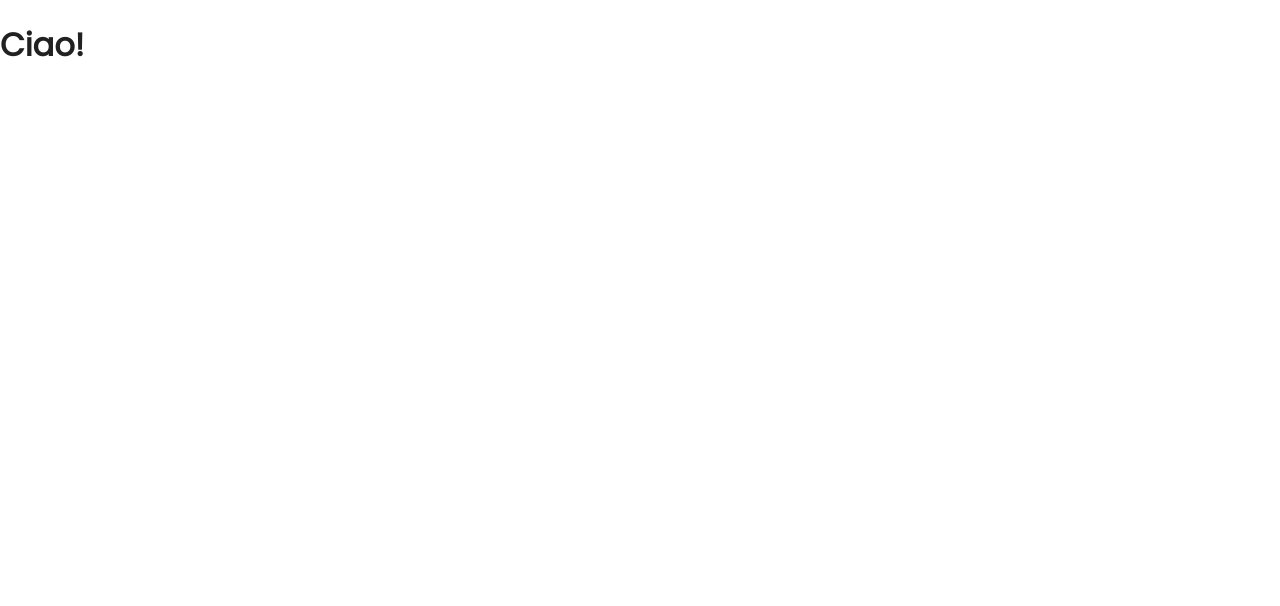
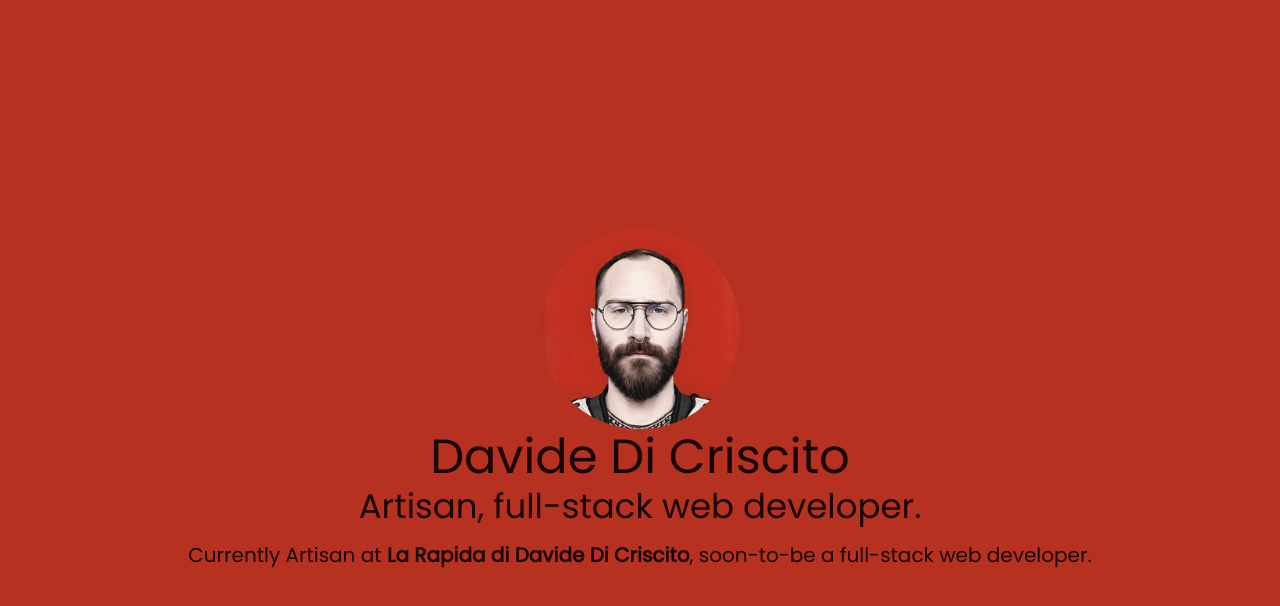
Before and after one commit to ctrlmaniac/me, a React (Vite) app: page / in a window 1280 px wide. Shown: the top 606 px of the page. Built offline with nearby package versions, Linux system fonts and the light colour scheme.

Commit message:
move app into its folder

```diff
--- a/src/App.tsx
+++ /dev/null
@@ -1,5 +0,0 @@
-const App: React.FC = () => {
-  return <h1>Ciao!</h1>;
-};
-
-export default App;
--- /dev/null
+++ b/src/App/Welcome.tsx
@@ -0,0 +1,28 @@
+import React from "react";
+import { View } from "../Components";
+import { Avatar, Box, CircularProgress, Typography } from "@mui/material";
+import avatar from "../assets/avatar.jpg";
+
+const Welcome: React.FC = () => {
+  return (
+    <View sx={{ backgroundColor: "#b63120" }}>
+      <Box sx={{ textAlign: "center" }}>
+        <Avatar
+          alt="Davide DC"
+          src={avatar}
+          sx={{ height: 200, width: 200, margin: "0 auto" }}
+        />
+        <Typography variant="h3">Davide Di Criscito</Typography>
+        <Typography variant="h4" gutterBottom>
+          Artisan, full-stack web developer.
+        </Typography>
+        <Typography variant="h6">
+          Currently Artisan at <strong>La Rapida di Davide Di Criscito</strong>,
+          soon-to-be a full-stack web developer.
+        </Typography>
+      </Box>
+    </View>
+  );
+};
+
+export default Welcome;
--- /dev/null
+++ b/src/App/index.tsx
@@ -0,0 +1,13 @@
+import React from "react";
+import Welcome from "./Welcome";
+import { Typography } from "@mui/material";
+
+const App: React.FC = () => {
+  return (
+    <>
+      <Welcome />
+    </>
+  );
+};
+
+export default App;
--- a/src/main.tsx
+++ b/src/main.tsx
@@ -1,14 +1,18 @@
 import React from "react";
 import ReactDOM from "react-dom/client";
-import App from "./App";
 import { CssBaseline, ThemeProvider } from "@mui/material";
 import theme from "./theme";
+import { LoadingScreen } from "./Components";
+
+const App = React.lazy(() => import("./App"));
 
 ReactDOM.createRoot(document.getElementById("root") as HTMLElement).render(
   <React.StrictMode>
     <ThemeProvider theme={theme}>
       <CssBaseline />
-      <App />
+      <React.Suspense fallback={<LoadingScreen />}>
+        <App />
+      </React.Suspense>
     </ThemeProvider>
   </React.StrictMode>
 );
```
